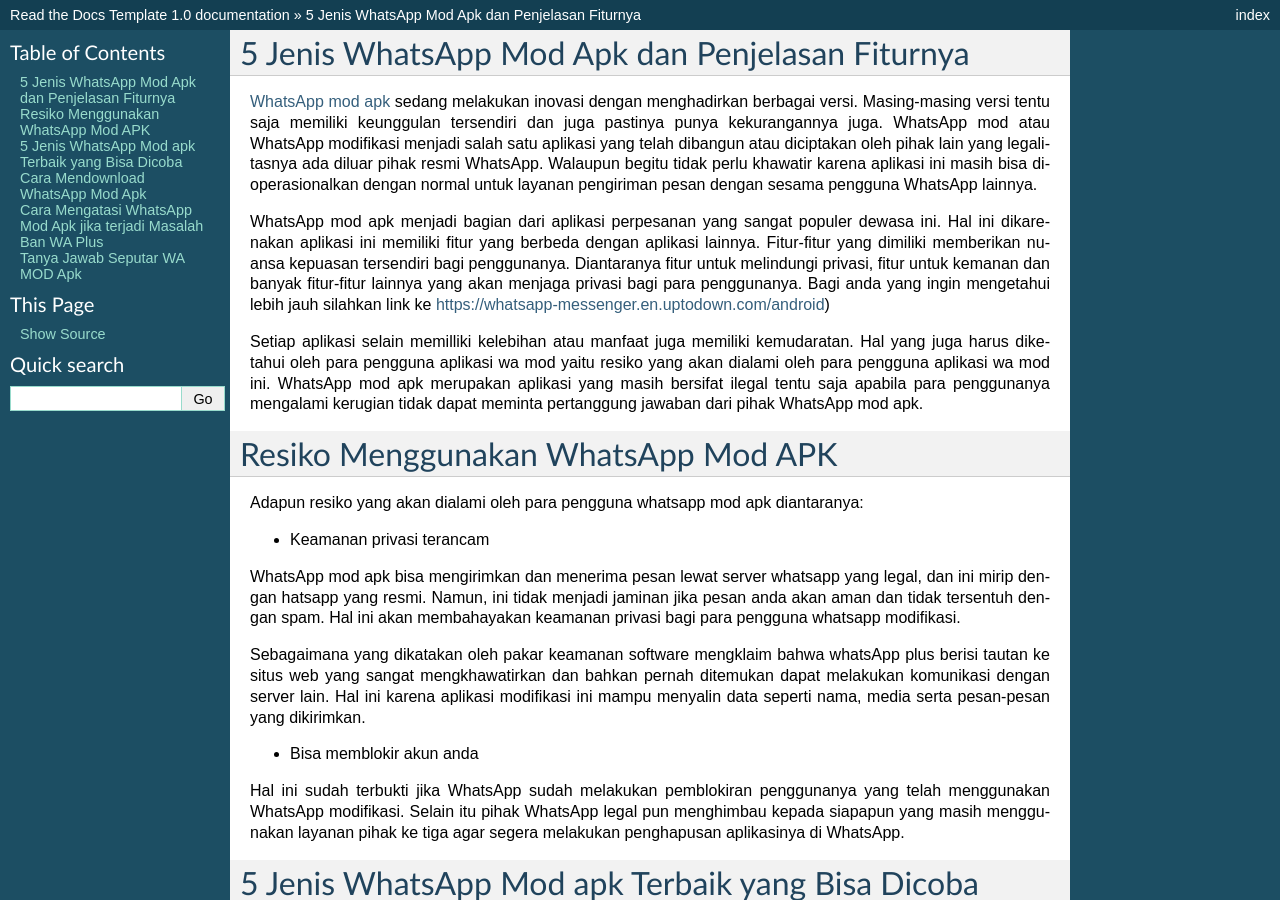
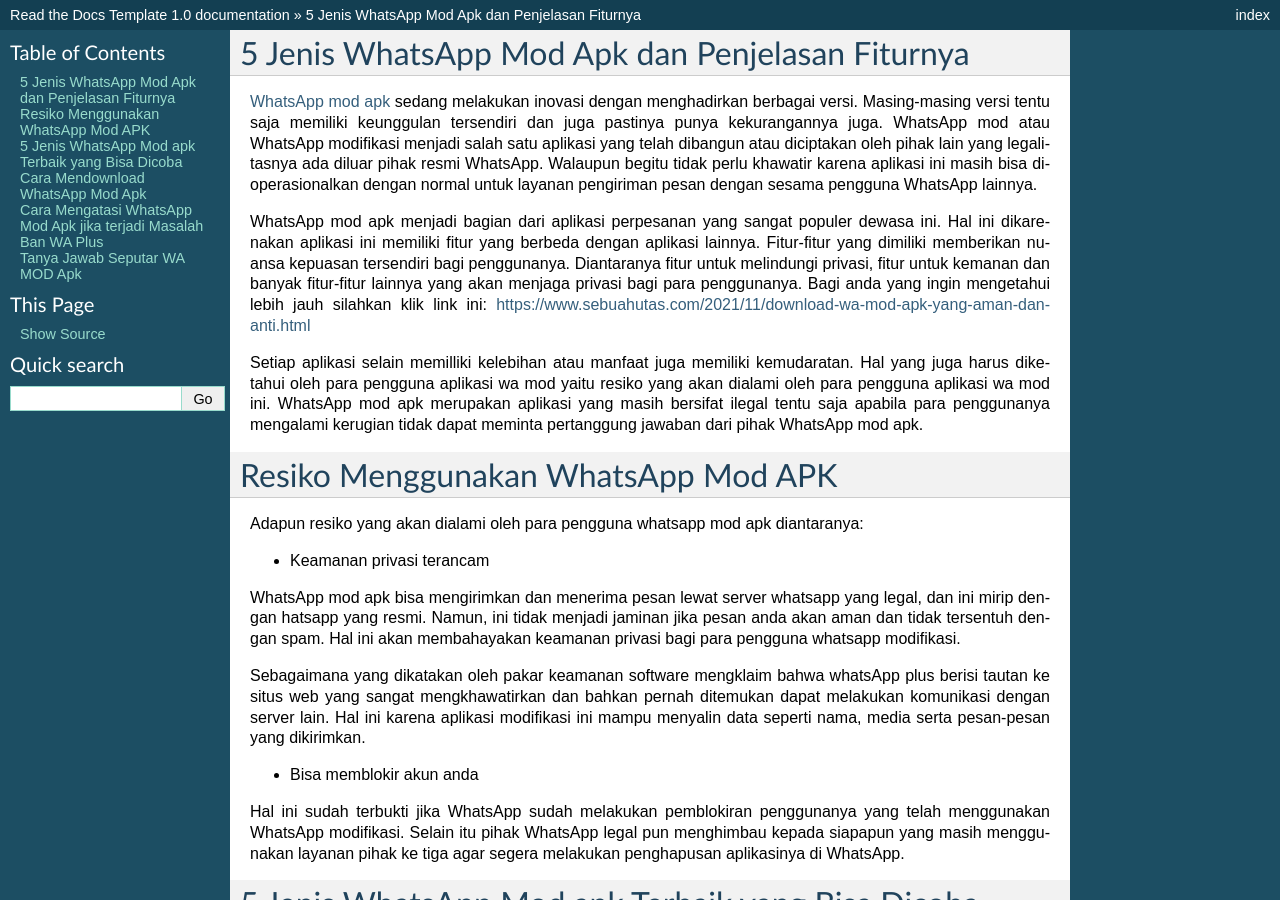
Before and after one commit to zaidmg/taichi, a Sphinx documentation site: the page built from docs/index.rst, in a window 1280 px wide and 900 px high. Built offline with Sphinx 7.4.7, drawn with Linux system fonts in a browser that asks for light colours.

Commit message:
Update index.rst

```diff
--- a/docs/index.rst
+++ b/docs/index.rst
@@ -8,7 +8,7 @@
 
 `WhatsApp mod apk <https://news.google.com/articles/CAIiEKSwpTE9hUaTpTSsiZ7c6zYqGQgEKhAIACoHCAowqNamCzCQ4b4DMPbKkAc?uo=CAUiOWh0dHBzOi8vd3d3LnBlbGl0YS5vci5pZC93YS1tb2QtcHJvLWRvd25sb2FkLWFway10ZXJiYXJ1L9IBAA&hl=en-ID&gl=ID&ceid=ID%3Aen>`_ sedang melakukan inovasi dengan menghadirkan berbagai versi. Masing-masing versi tentu saja memiliki keunggulan tersendiri dan juga pastinya punya kekurangannya juga. WhatsApp mod atau WhatsApp modifikasi menjadi salah satu aplikasi yang telah dibangun atau diciptakan oleh pihak lain yang legalitasnya ada diluar  pihak resmi WhatsApp. Walaupun begitu tidak perlu khawatir karena aplikasi ini masih bisa dioperasionalkan dengan normal untuk layanan pengiriman  pesan dengan sesama pengguna WhatsApp lainnya.
 
-WhatsApp mod apk menjadi bagian dari aplikasi perpesanan yang sangat populer dewasa ini.  Hal ini dikarenakan aplikasi ini memiliki fitur yang  berbeda dengan aplikasi lainnya. Fitur-fitur yang dimiliki memberikan nuansa kepuasan tersendiri bagi penggunanya. Diantaranya fitur untuk melindungi privasi, fitur untuk kemanan dan banyak fitur-fitur lainnya yang akan menjaga privasi bagi para penggunanya. Bagi anda yang ingin mengetahui lebih jauh silahkan link ke https://whatsapp-messenger.en.uptodown.com/android)
+WhatsApp mod apk menjadi bagian dari aplikasi perpesanan yang sangat populer dewasa ini.  Hal ini dikarenakan aplikasi ini memiliki fitur yang  berbeda dengan aplikasi lainnya. Fitur-fitur yang dimiliki memberikan nuansa kepuasan tersendiri bagi penggunanya. Diantaranya fitur untuk melindungi privasi, fitur untuk kemanan dan banyak fitur-fitur lainnya yang akan menjaga privasi bagi para penggunanya. Bagi anda yang ingin mengetahui lebih jauh silahkan klik link ini: https://www.sebuahutas.com/2021/11/download-wa-mod-apk-yang-aman-dan-anti.html
 
 Setiap aplikasi selain memilliki kelebihan atau manfaat juga memiliki kemudaratan. Hal yang juga harus diketahui oleh para pengguna aplikasi wa mod yaitu resiko yang akan dialami oleh para pengguna aplikasi wa mod ini. WhatsApp mod apk merupakan aplikasi yang masih bersifat ilegal tentu saja apabila para penggunanya mengalami kerugian tidak dapat meminta pertanggung jawaban dari pihak WhatsApp mod apk.
 
```
